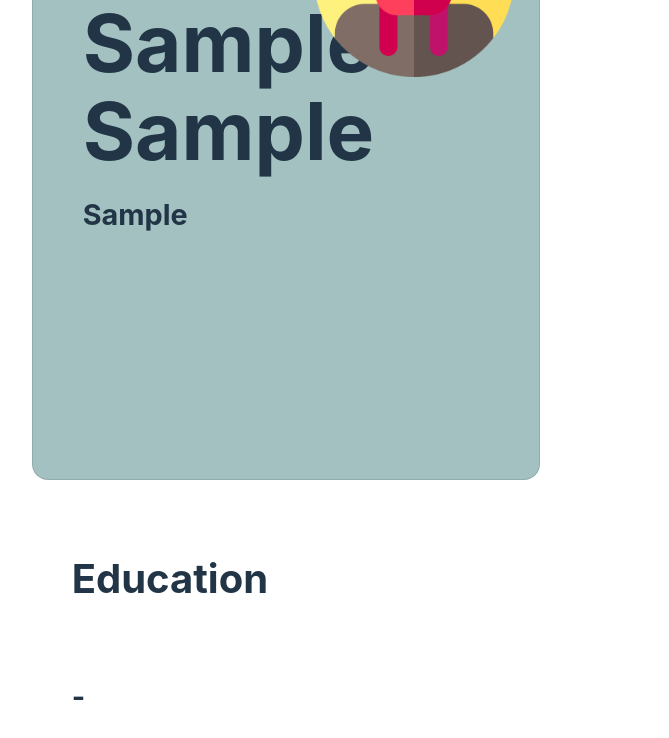
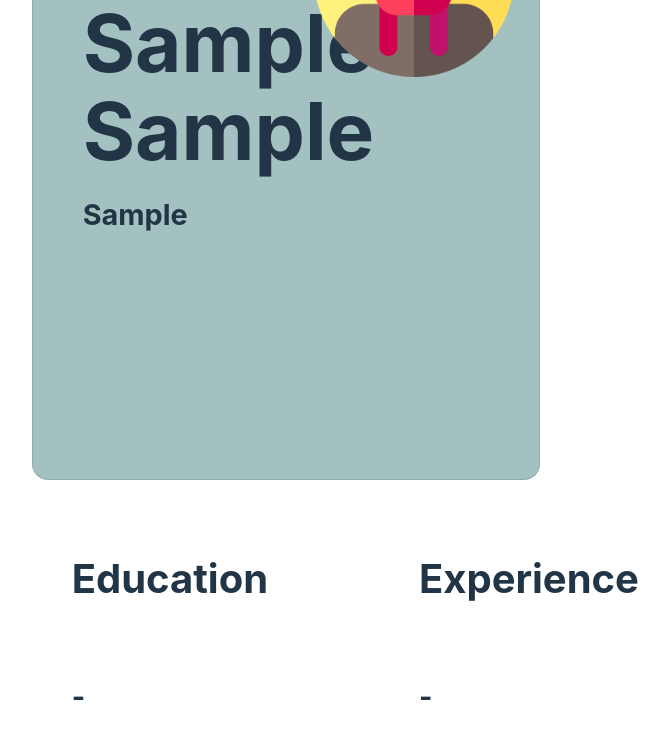
Before and after one commit to Vitdcode/CV-Application, a React (Vite) app: page / in a window 1280 px wide. Both pictures are taken after typing "Sample", "Sample", "Sample", "Sample", "name@example.com", "5" into the empty fields and a click on the button "Submit". Shown: the part 469-1207 px from the top of the page, without its empty margins (261-930 px from the left). Built offline with nearby package versions, Linux system fonts and the light colour scheme.

Commit message:
Feat: Added experience data to the resume page

```diff
--- a/src/App.jsx
+++ b/src/App.jsx
@@ -16,6 +16,7 @@ import profilePic from "./assets/profile-pic.png";
 import JobTitleInput from "./components/input-components/JobTitleInput";
 import JobTitle from "./components/display-components/JobTitle";
 import Education from "./components/display-components/Education";
+import Experience from "./components/display-components/Experience";
 
 function App() {
   const [firstName, setFirstName] = useState("");
@@ -30,7 +31,9 @@ function App() {
     { id: crypto.randomUUID(), from: "", to: "", school: "", degree: "" },
   ]);
   const [aboutMe, setAboutMe] = useState("");
-  const [experience, setExperience] = useState([{ id: crypto.randomUUID(), experience: "" }]);
+  const [experienceInputs, setExperienceInputs] = useState([
+    { id: crypto.randomUUID(), from: "", to: "", experience: "" },
+  ]);
 
   const [formIsVisible, setFormIsVisible] = useState(true);
 
@@ -71,9 +74,14 @@ function App() {
           </section>
           <section id="experience-section" className="input-wrapper">
             <h1>Experience</h1>
-            <ExperienceInput experience={experience} setExperience={setExperience} />
+            <ExperienceInput
+              experienceInputs={experienceInputs}
+              setExperienceInputs={setExperienceInputs}
+            />
           </section>
-          <button id="submit-btn">Submit</button>
+          <button id="submit-btn" type="submit">
+            Submit
+          </button>
         </form>
       ) : (
         <ResumePage
@@ -84,6 +92,7 @@ function App() {
           jobTitle={jobTitle}
           aboutMe={aboutMe}
           educationInputs={educationInputs}
+          experienceInputs={experienceInputs}
         />
       )}
     </div>
@@ -98,6 +107,7 @@ function ResumePage({
   jobTitle,
   aboutMe,
   educationInputs,
+  experienceInputs,
 }) {
   return (
     <div className="resume-wrapper">
@@ -116,9 +126,15 @@ function ResumePage({
         <img id="profile-pic" src={profilePic} alt="Profile Picture" />
         <AboutME aboutMe={aboutMe} />
       </div>
-      <div className="education-wrapper-resumee">
-        <h1>Education</h1>
-        <Education educationInputs={educationInputs} />
+      <div className="education-experience-wrapper">
+        <div className="education-wrapper-resumee">
+          <h1>Education</h1>
+          <Education educationInputs={educationInputs} />
+        </div>
+        <div className="experience-wrapper-resumee">
+          <h1>Experience</h1>
+          <Experience experienceInputs={experienceInputs} />
+        </div>
       </div>
     </div>
   );
--- a/src/components/display-components/Education.jsx
+++ b/src/components/display-components/Education.jsx
@@ -1,5 +1,4 @@
 export default function Education({ educationInputs }) {
-  console.log(educationInputs);
   return educationInputs.map((input) => (
     <>
       <div className="from-to-education-wraper-resumee">
--- /dev/null
+++ b/src/components/display-components/Experience.jsx
@@ -0,0 +1,12 @@
+export default function Experience({ experienceInputs }) {
+  return experienceInputs.map((input) => (
+    <>
+      <div className="from-to-experience-wrapper-resumee">
+        <h2>{input.from} -</h2>
+        <h2>{input.to}</h2>
+      </div>
+      <h2 className="experience-text-resumee">{input.experience}</h2>
+      <div id="education-seperation-line"></div>
+    </>
+  ));
+}
--- a/src/components/input-components/EductionInput.jsx
+++ b/src/components/input-components/EductionInput.jsx
@@ -14,7 +14,7 @@ export default function EductionInput({ educationInputs, setEducationInputs }) {
 
   return (
     <div>
-      <button id="add-education-input-btn" onClick={addEducationinput}>
+      <button id="add-education-input-btn" onClick={addEducationinput} type="button">
         + Add
       </button>
       {educationInputs.map((input) => (
--- a/src/components/input-components/ExperienceInput.jsx
+++ b/src/components/input-components/ExperienceInput.jsx
@@ -1,26 +1,44 @@
-export default function ExperienceInput({ experience, setExperience }) {
+export default function ExperienceInput({ experienceInputs, setExperienceInputs }) {
   const addExperienceInput = () => {
-    setExperience([...experience, { id: crypto.randomUUID(), experience: "" }]);
+    setExperienceInputs([
+      ...experienceInputs,
+      { id: crypto.randomUUID(), from: "", to: "", experience: "" },
+    ]);
   };
 
   const handleExperienceChange = (id, field, value) => {
-    setExperience((prevExperiences) =>
+    setExperienceInputs((prevExperiences) =>
       prevExperiences.map((input) => (input.id === id ? { ...input, [field]: value } : input))
     );
   };
 
   return (
     <div>
-      <button id="add-experience-input-btn" onClick={addExperienceInput}>
+      <button id="add-experience-input-btn" onClick={addExperienceInput} type="button">
         + Add
       </button>
 
-      {experience.map((input) => (
+      {experienceInputs.map((input) => (
         <div key={input.id} className="experience-input-wrapper">
+          <input
+            type="number"
+            placeholder="From"
+            id={crypto.randomUUID()}
+            value={input.from}
+            onChange={(e) => handleExperienceChange(input.id, "from", e.target.value)}
+          />
+          <input
+            type="number"
+            placeholder="To"
+            id={crypto.randomUUID()}
+            value={input.to}
+            onChange={(e) => handleExperienceChange(input.id, "to", e.target.value)}
+          />
           <input
             type="text"
             placeholder="Experience"
             id={crypto.randomUUID()}
+            value={input.experience}
             onChange={(e) => handleExperienceChange(input.id, "experience", e.target.value)}
           />
         </div>
--- a/src/styles/App.css
+++ b/src/styles/App.css
@@ -170,9 +170,10 @@ body {
   right: 5%;
 }
 
-/* Education------------------------------------------------------------ */
+/* Education, Experience ------------------------------------------------------------ */
 
-.education-wrapper-resumee {
+.education-wrapper-resumee,
+.experience-wrapper-resumee {
   display: grid;
   grid-template-columns: 0.2fr 1fr;
   width: 50%;
@@ -181,18 +182,25 @@ body {
 }
 
 /* Header */
-.education-wrapper-resumee > h1:nth-child(1) {
+.education-wrapper-resumee > h1:nth-child(1),
+.experience-wrapper-resumee > h1:nth-child(1) {
   grid-column: 1/3;
   text-align: start;
 }
 
-.from-to-education-wraper-resumee {
+.from-to-education-wraper-resumee,
+.from-to-experience-wrapper-resumee {
   grid-column: 1/2;
   width: fit-content;
+  text-align: start;
 }
 
 .from-to-education-wraper-resumee,
 .school-degree-wrapper-resumee {
+  text-align: start;
+}
+
+.experience-text-resumee {
   text-align: start;
 }
 
@@ -202,3 +210,7 @@ body {
   grid-column: 1/3;
   width: 60%;
 }
+
+.education-experience-wrapper {
+  display: flex;
+}
```
